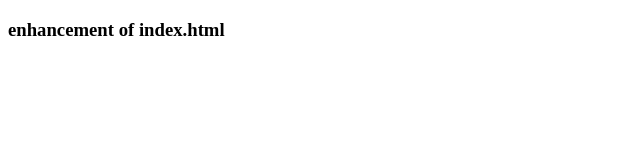
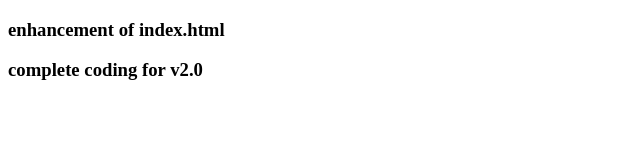
Before and after one commit to akhileshkr797/gitHub_Practice_5, a plain HTML site: page enhanc.html in a window 1280 px wide. Shown: the whole page, without its empty margins (0-640 px from the left). Drawn offline with Linux system fonts and the light colour scheme.

Commit message:
finished codding for v2.0

```diff
--- a/enhanc.html
+++ b/enhanc.html
@@ -11,6 +11,7 @@
 <body>
 
     <h3>enhancement of index.html</h3>
+    <h3>complete coding for v2.0</h3>
 
 </body>
 
```
